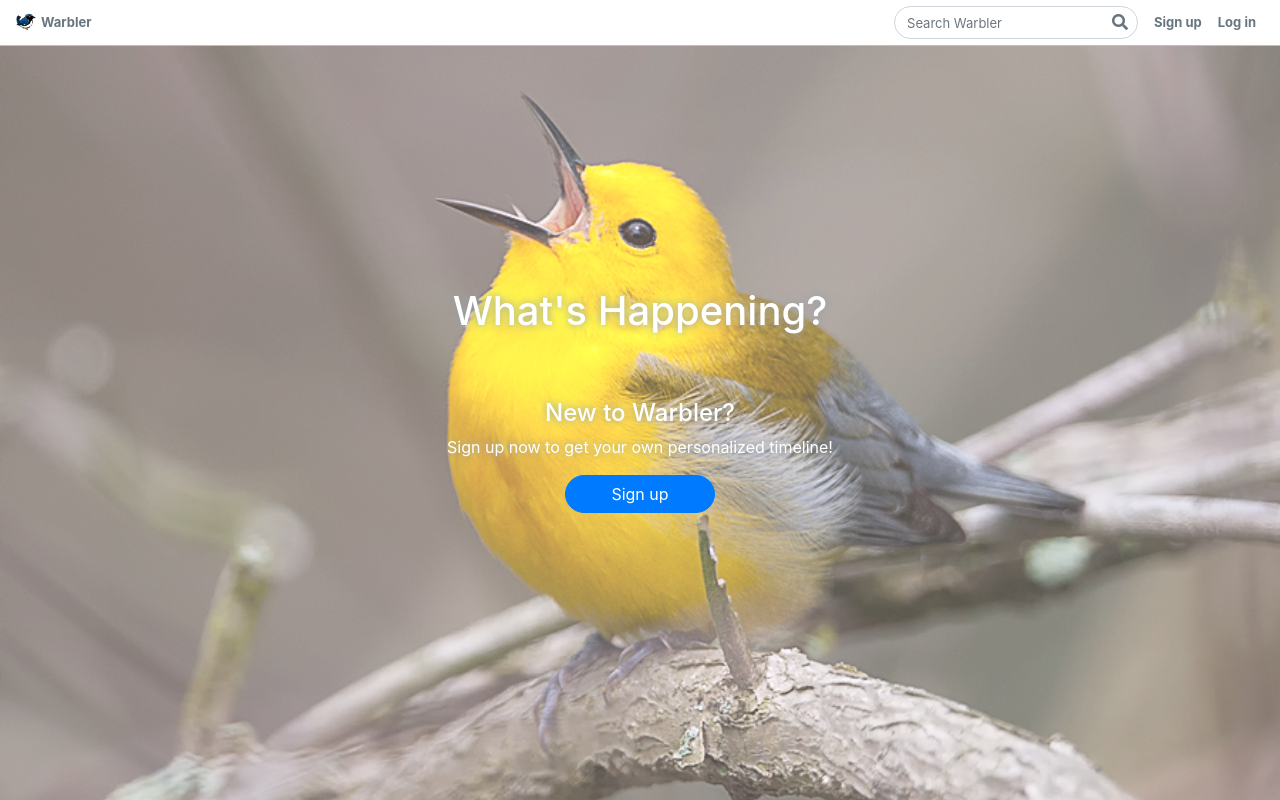
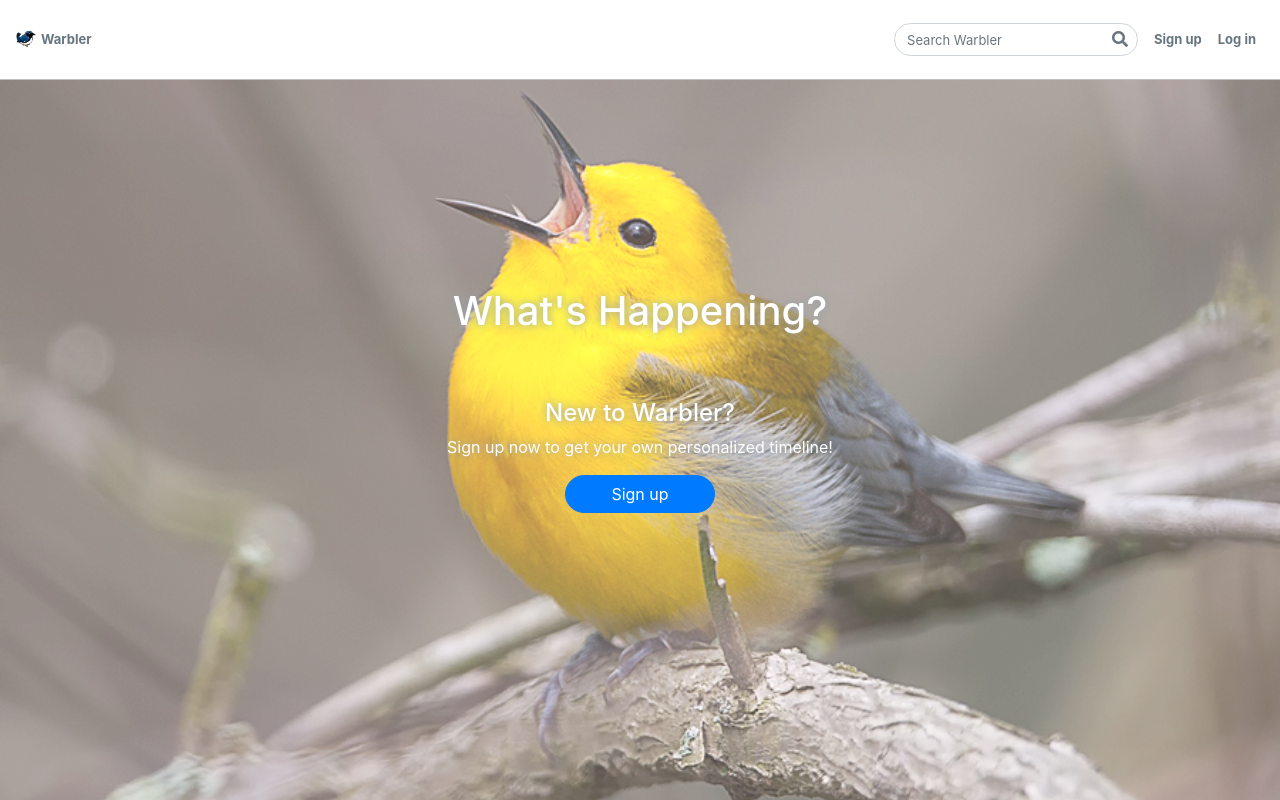
Before and after one commit to japamat0/warbler, a Flask app: page / in a window 1280 px wide. Run offline with Flask 2, Linux system fonts and the light colour scheme; some libraries are stand-ins or nearby versions.

Commit message:
File cleanup

```diff
--- a/static/stylesheets/style.css
+++ b/static/stylesheets/style.css
@@ -24,7 +24,7 @@ body.error-404 {
 
 .navbar {
   background-color: #fff;
-  height: 46px;
+  height: 5rem;
   border-bottom: 1px solid rgba(0, 0, 0, 0.25);
   margin-bottom: 1rem;
   position: relative;
```
